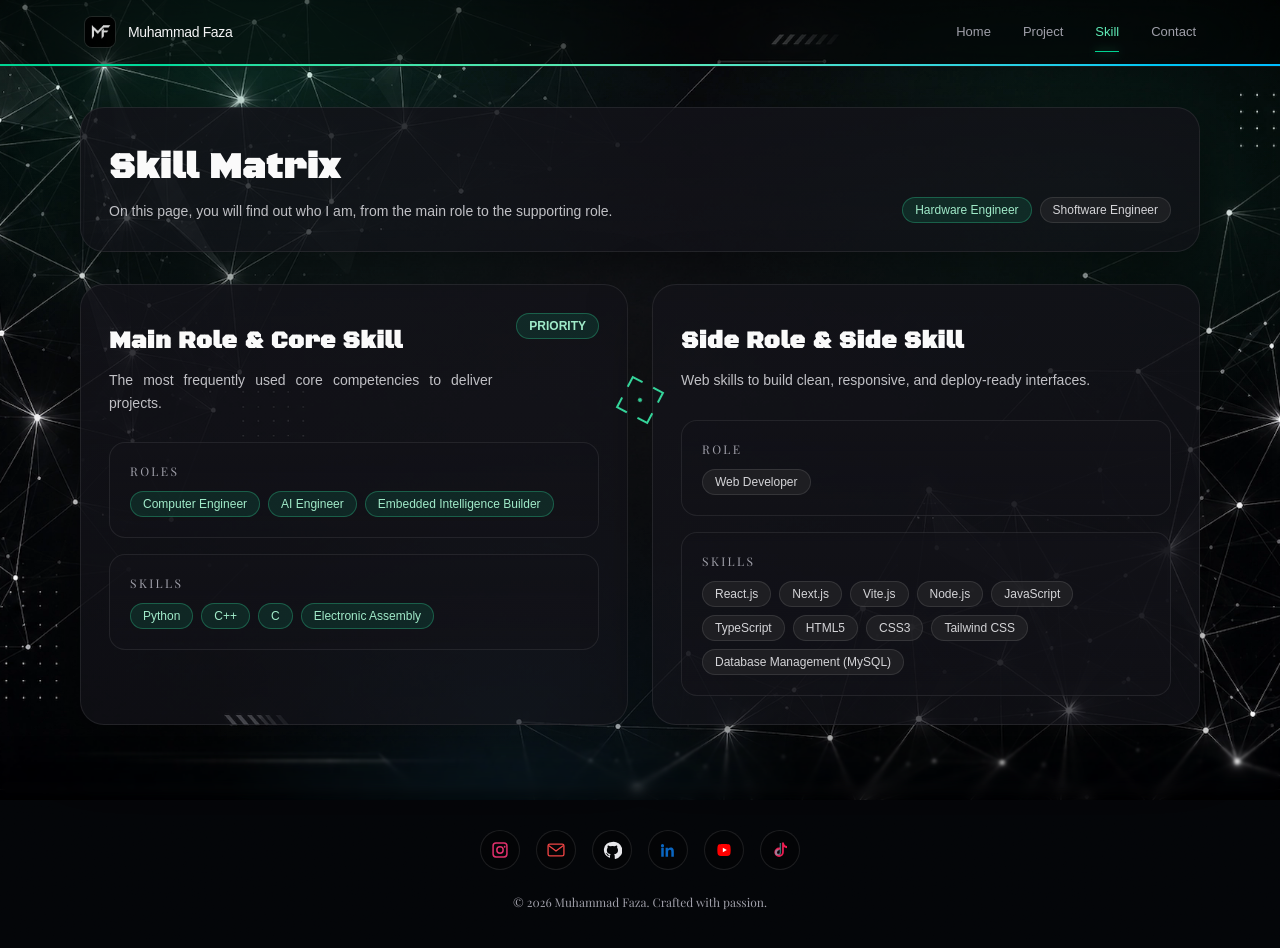
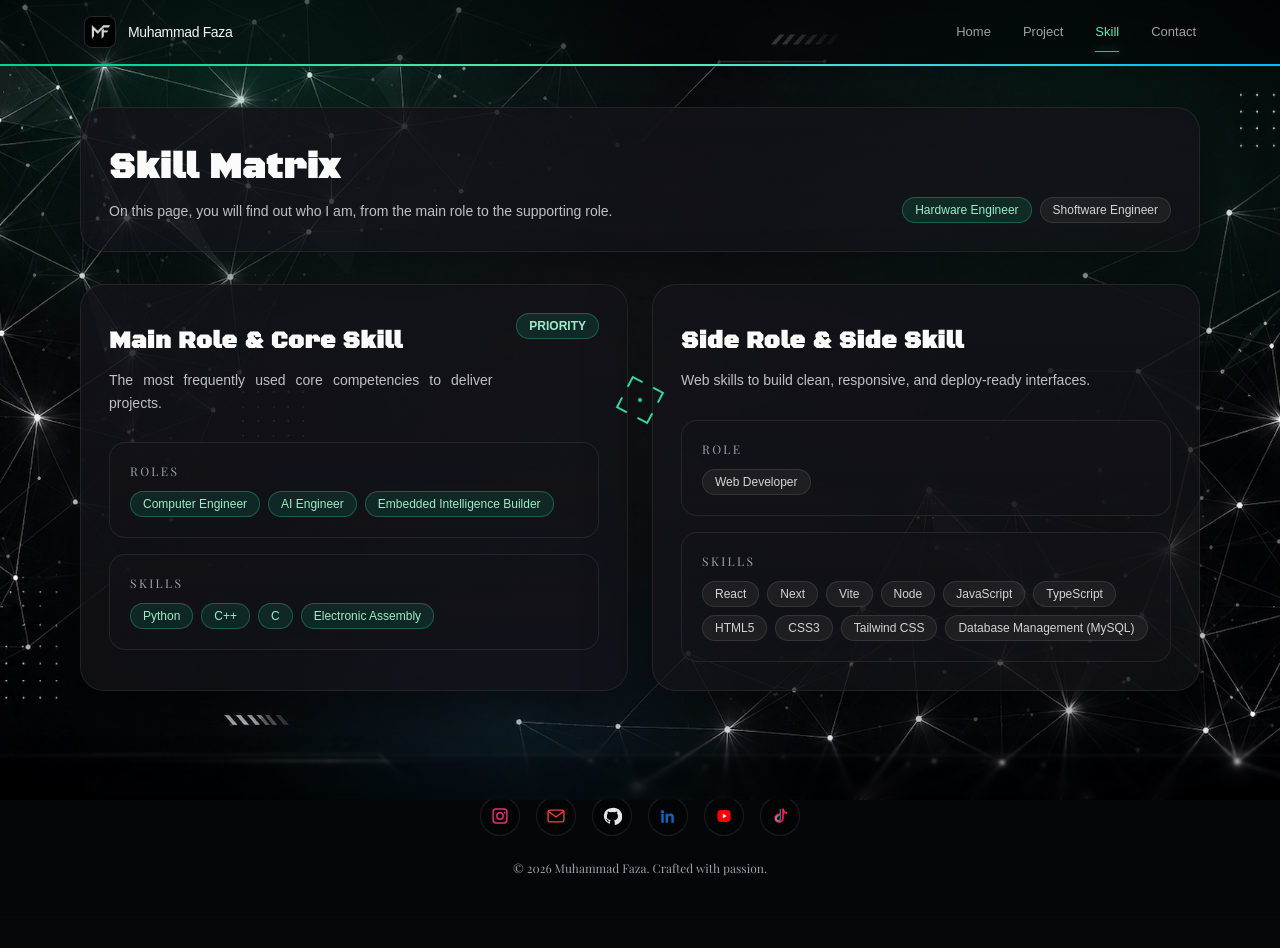
Before and after one commit to MuhammadFaza-DU/Muhammad-Faza, a Next.js app: page /skill in a window 1280 px wide. Shown: the top 948 px of the page. After the commit the page ends 918 px from the top, so only its background shows below. Built offline with nearby package versions, Linux system fonts and the light colour scheme; a web font is replaced by a local one.

Commit message:
README.md

```diff
--- a/src/data/projectsData.ts
+++ b/src/data/projectsData.ts
@@ -31,7 +31,7 @@ export const projectsData: Project[] = [
     type: "demo",
     href: "https://game-chef-pixel.pages.dev/",
     description: "A chaotic, high-energy 2.5D side-scrolling beat 'em up built entirely for the web browser. Imagine Scott Pilgrim vs. The World crashing headfirst into Overcooked!",
-    tech: ["React.js", "Tailwind", "Node.js", "Phaser 3", "Howler.js", "Socket.io", "MySQL", "Redis"],
+    tech: ["React", "Tailwind", "Node.js", "Phaser 3", "Howler.js", "Socket.io", "MySQL", "Redis"],
     tag: "LIVE DEMO",
   },
 ];
--- a/src/data/skillsData.ts
+++ b/src/data/skillsData.ts
@@ -19,10 +19,10 @@ export const skillsData: SkillCategory[] = [
     subtitle: "Web skills to build clean, responsive, and deploy-ready interfaces.",
     roles: ["Web Developer"],
     skills: [
-      "React.js",
-      "Next.js",
-      "Vite.js",
-      "Node.js",
+      "React",
+      "Next",
+      "Vite",
+      "Node",
       "JavaScript",
       "TypeScript",
       "HTML5",
```
Also changed, not shown: 1 other file (tests, documents, lock files or other folders).
